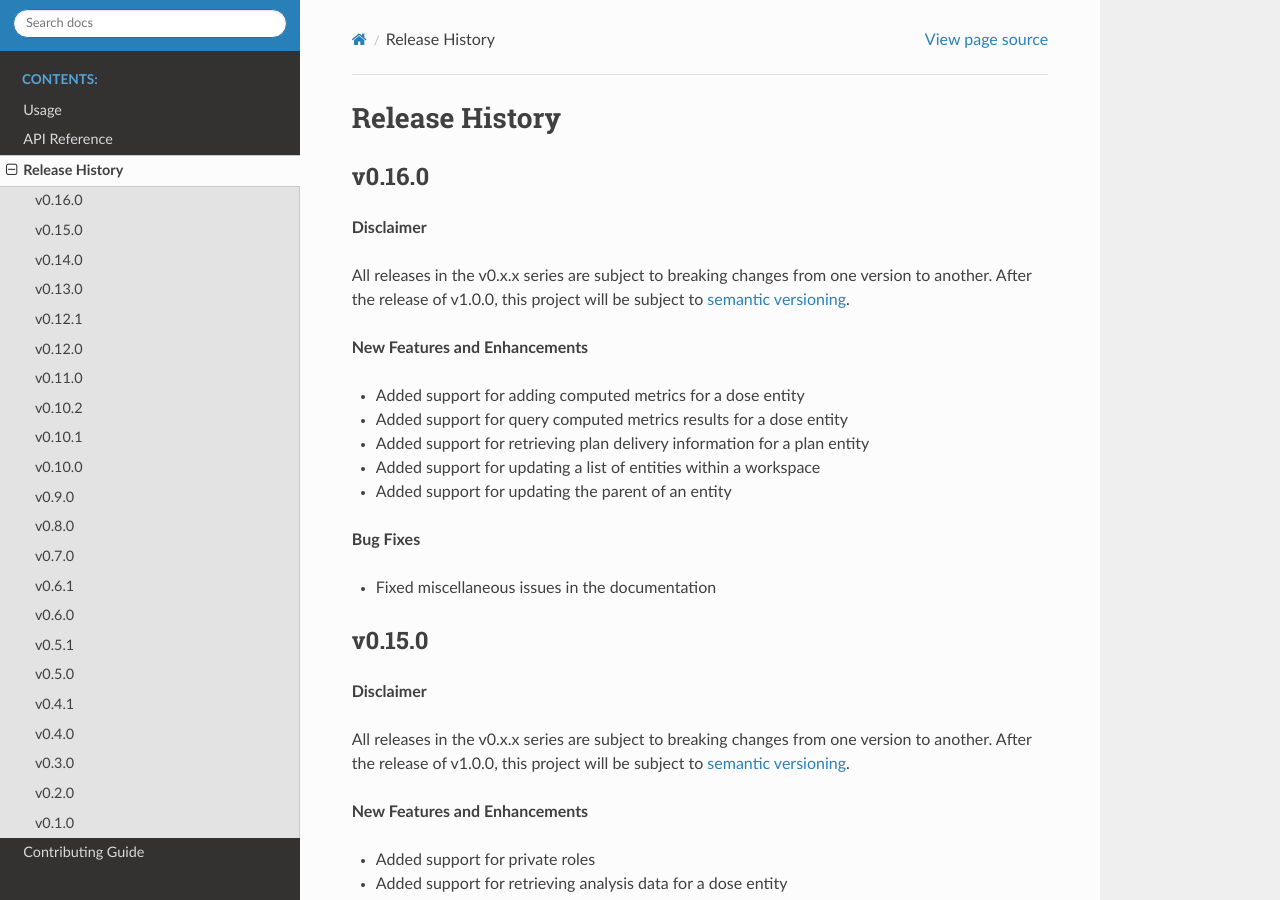
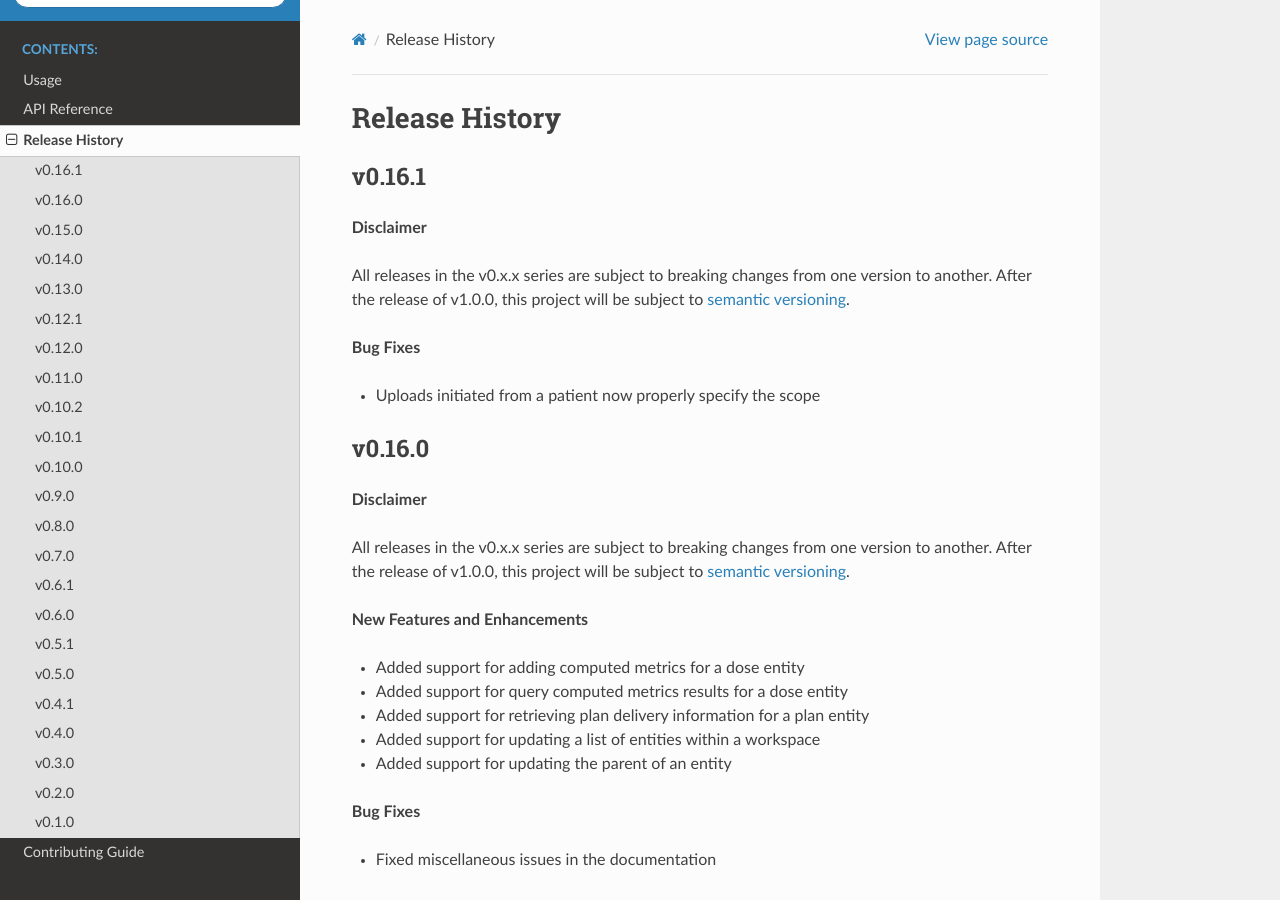
Before and after one commit to proknow/proknow-python, a Sphinx documentation site: the page built from docs/changelog.rst, in a window 1280 px wide and 900 px high. Built offline with Sphinx 7.4.7 and the Read the Docs theme 2.0.0, drawn with Linux system fonts in a browser that asks for light colours.

Commit message:
added scope parameter to request body

```diff
--- a/docs/changelog.rst
+++ b/docs/changelog.rst
@@ -1,5 +1,16 @@
 Release History
 ===============
+
+v0.16.1
+-------
+
+**Disclaimer**
+
+All releases in the v0.x.x series are subject to breaking changes from one version to another. After the release of v1.0.0, this project will be subject to `semantic versioning <http://semver.org/>`_.
+
+**Bug Fixes**
+
+* Uploads initiated from a patient now properly specify the scope
 
 v0.16.0
 -------
--- a/setup.py
+++ b/setup.py
@@ -5,7 +5,7 @@ with open("README.md", "r") as fh:
 
 setuptools.setup(
     name="proknow",
-    version="0.16.0",
+    version="0.16.1",
     author="ProKnow",
     author_email="support@proknow.com",
     description="Python library for the ProKnow API.",
```
